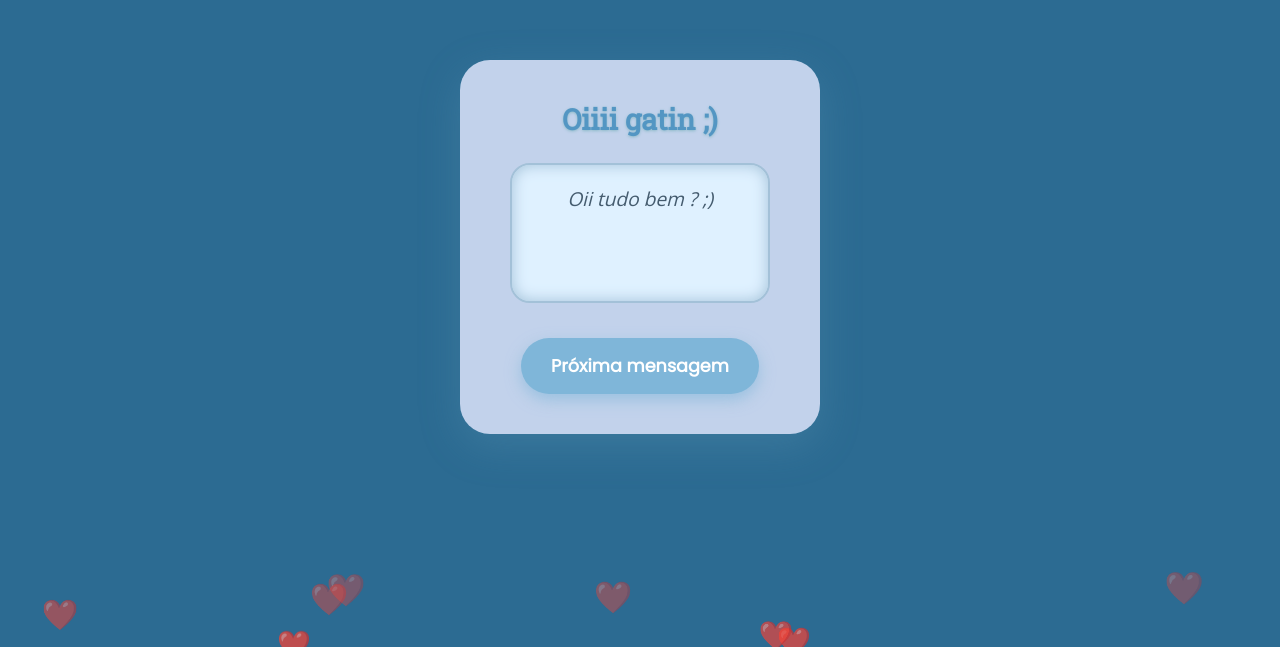
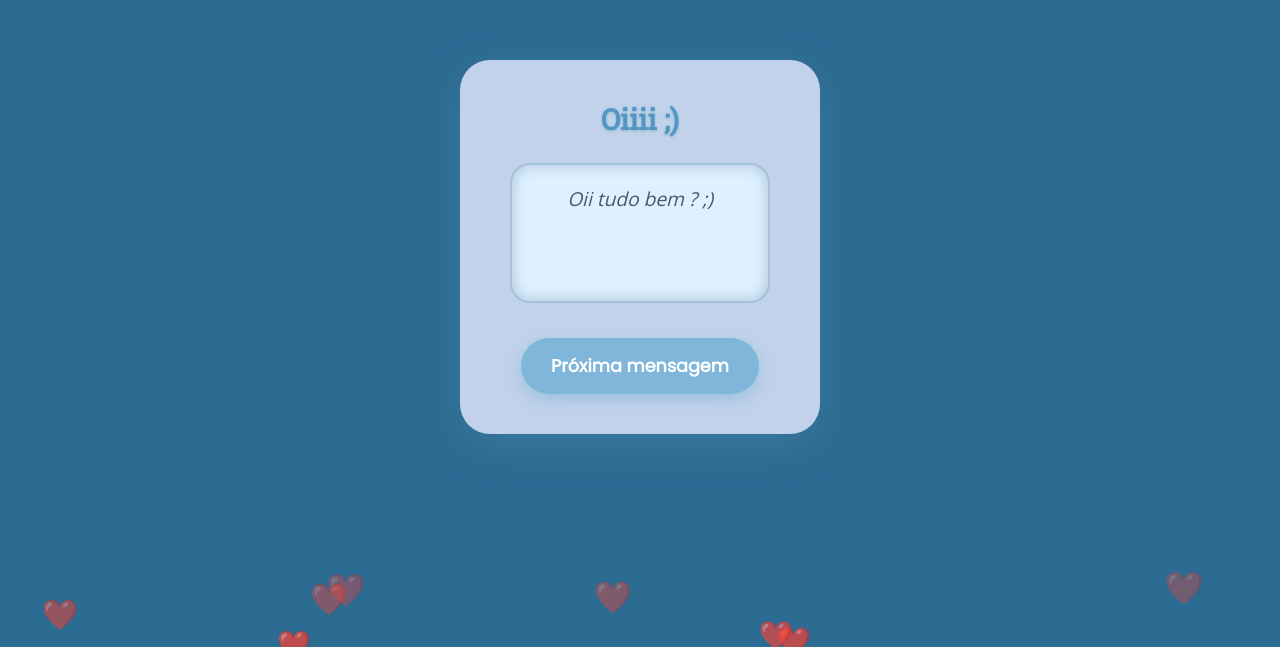
Before and after one commit to HelioGomesz/App-Cute-Message, a plain HTML site: page index.html in a window 1280 px wide. Shown: the part 153-800 px from the top of the page. Drawn offline with nearby package versions, Linux system fonts and the light colour scheme.

Commit message:
Update index.html
editando html para public

```diff
--- a/index.html
+++ b/index.html
@@ -9,7 +9,7 @@
 </head>
 <body>
   <div class="container">
-    <h1>Oiiii gatin ;)</h1>
+    <h1>Oiiii  ;)</h1>
     <div id="message" class="message"></div>
     <button id="nextButton">Próxima mensagem</button>
   </div>
```
